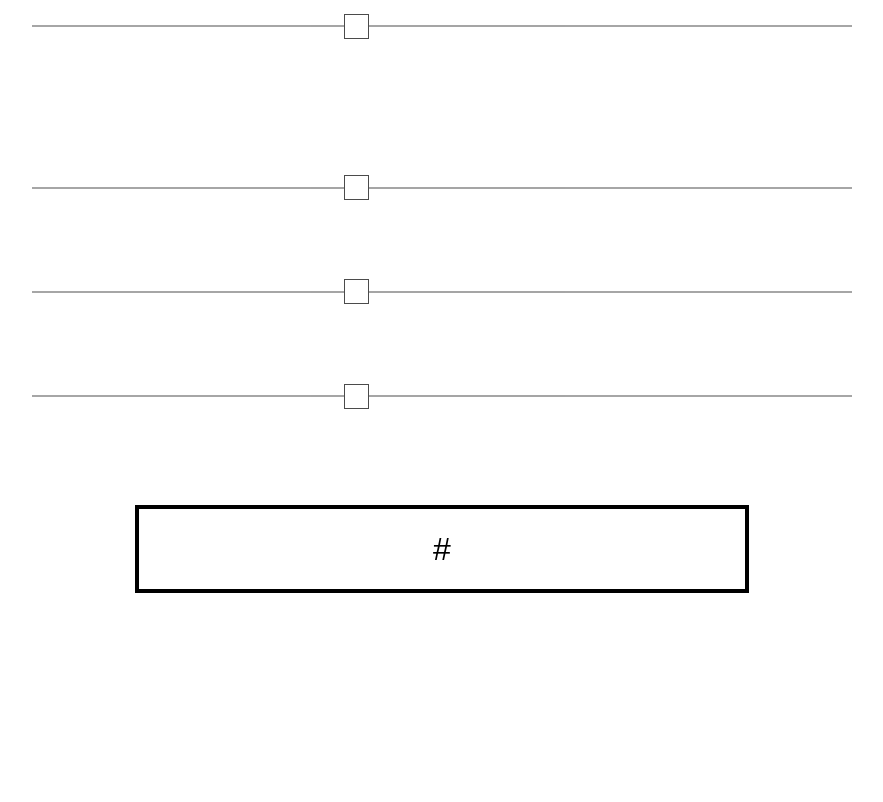
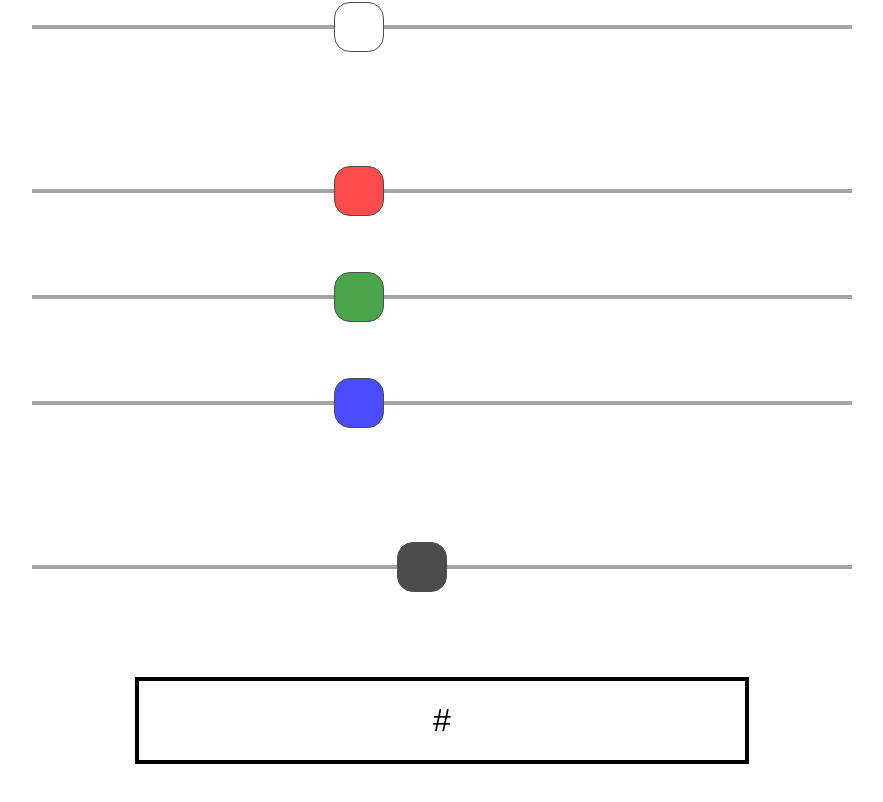
Before and after one commit to BenjaminFlatz/learn.colorrize.server, a plain HTML site: page data/frontend/index.html in a window 1280 px wide. Shown: the part 900-1702 px from the top of the page, without its empty margins (198-1081 px from the left). Before the commit the page ends 1556 px from the top, so only its background shows below. Drawn offline with Linux system fonts and the light colour scheme.

Commit message:
added laser

```diff
--- a/data/frontend/index.html
+++ b/data/frontend/index.html
@@ -70,6 +70,17 @@
             xhr.send(null);
             return xhr.responseText;
         }
+
+        function setDelay(delay) {
+            var xhr = new XMLHttpRequest();
+            var url = "delay";
+            var params = "delay="+delay;
+
+            xhr.open("GET", url+"?"+params, true);
+
+            xhr.send(null);
+            return xhr.responseText;
+        }
     </script>
 
 </head>
@@ -94,6 +105,9 @@
             </div>
 
         </div>
+        <div class="container">
+            <input type="range" min="1" max="20" value="10" class="slider black" id="delay" onchange="setDelay(this.value)">
+        </div>
         <div class="container button">
             <div class="btn" onclick="toggleAnimation()">
                 <h1>#</h1>
--- a/data/frontend/style.css
+++ b/data/frontend/style.css
@@ -48,7 +48,7 @@ h1 {
   margin-bottom: 5%;
   -webkit-appearance: none;
   width: 80%;
-  height: 2px;
+  height: 4px;
   background: grey;
   outline: none;
   opacity: 0.7;
@@ -62,27 +62,24 @@ h1 {
 .slider::-webkit-slider-thumb {
   -webkit-appearance: none;
   appearance: none;
-  width: 25px;
-  height: 25px;
+  width: 50px;
+  height: 50px;
   background: white;
   border: solid black 1px;
   cursor: pointer;
+  border-radius: 16px;
 }
 
-.slider::-moz-range-thumb {
-  width: 25px;
-  height: 25px;
-  background: white;
-  border: solid black 3px;
-  cursor: pointer;
+.red::-webkit-slider-thumb {
+  background: red;
 }
 
-.red::-moz-range-thumb {
-  border: solid red 3px;
+.green::-webkit-slider-thumb{
+  background: green;
 }
-.green::-moz-range-thumb{
-  border: solid green 3px;
+.blue::-webkit-slider-thumb{
+  background: blue;
 }
-.blue::-moz-range-thumb{
-  border: solid blue 3px;
+.black::-webkit-slider-thumb{
+  background: black;
 }
```
Also changed, not shown: 1 other file.
